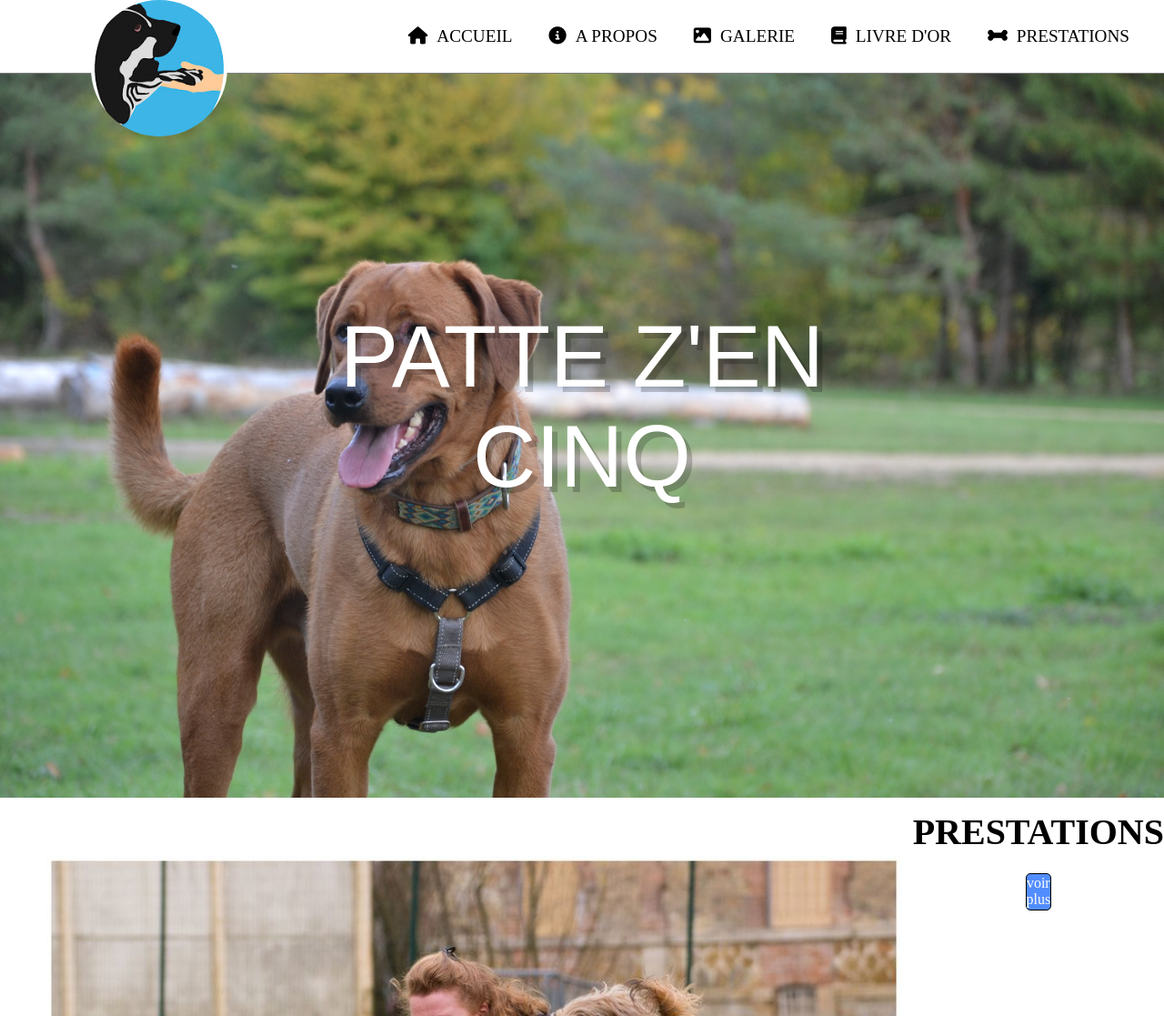
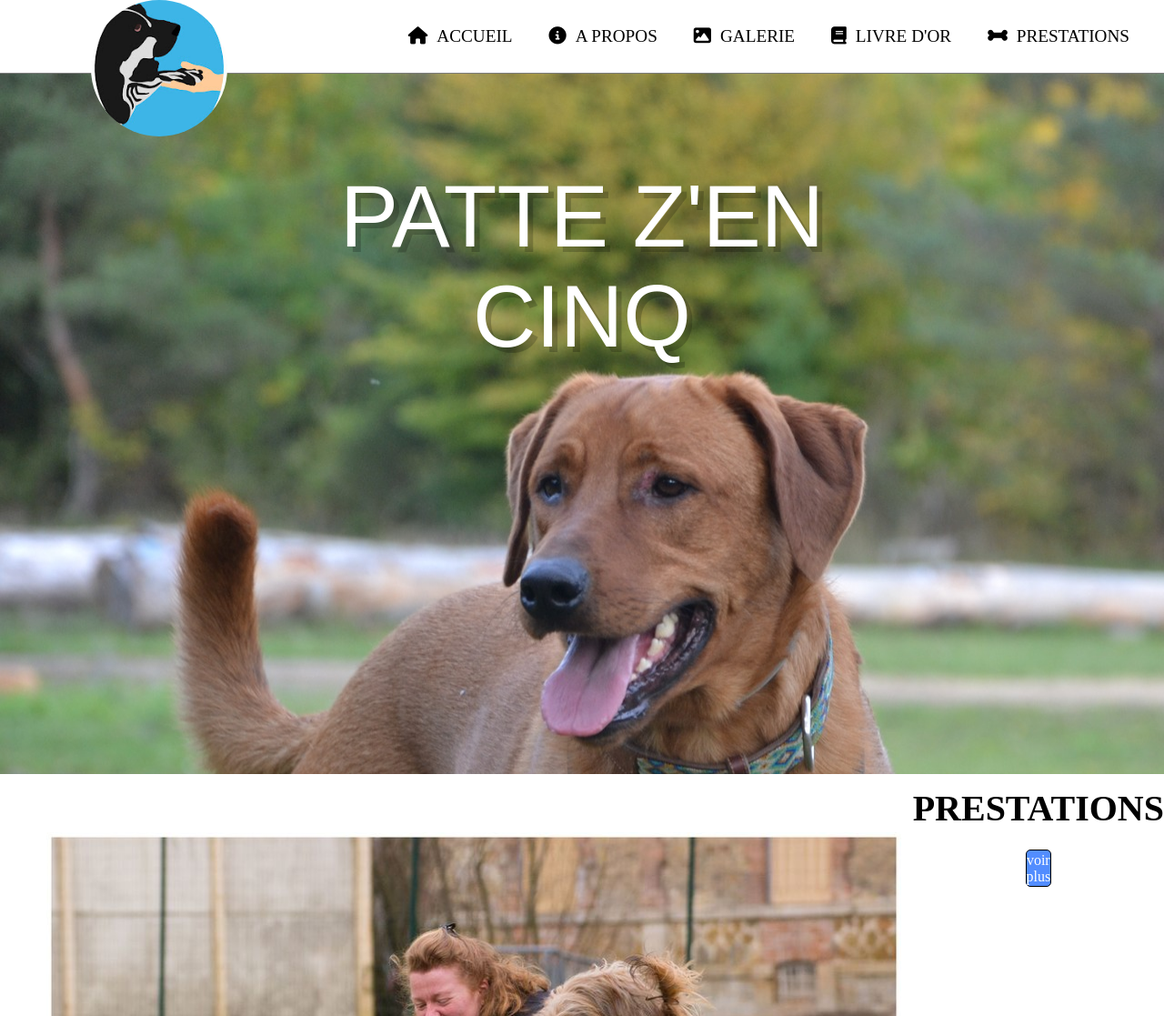
Before and after one commit to Helder-Salgueiro-Goncalves/D-p-t-pat-s-en-cinq, a PHP site: page / in a window 1280 px wide. Shown: the top 1117 px of the page at 91% size. Run offline with PHP 8.4, Linux system fonts and the light colour scheme; data that the repository does not hold is empty; some libraries are stand-ins or nearby versions.

Commit message:
Edit image principale accueil

```diff
--- a/accueil.css
+++ b/accueil.css
@@ -5,7 +5,7 @@ body{
 /*/style de l'image de fond de l'accueil/*/
 .img-presentation{
   background-image: url(./assets/backdog.jpg);
-    background-size: cover;
+  background-size: auto;
   background-repeat: no-repeat;
   justify-content: center;
 }
@@ -23,7 +23,7 @@ body{
   justify-content: center;
   align-items: center;
   text-align: center;
-    padding: 20%  25% 25% 25%;
+  padding: 8% 25% 35% 25%;
   font-size: 600%;
   font-weight: 300%;
   text-shadow: 6px 6px 0px rgba(0,0,0,0.2)
```
Lines whose indentation alone changed are shown as unchanged.
